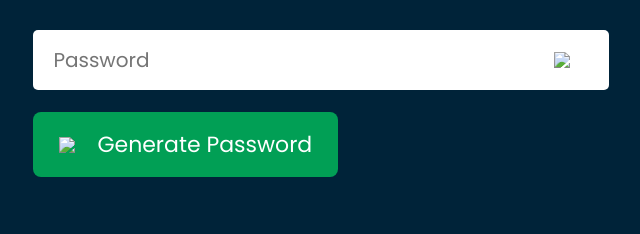
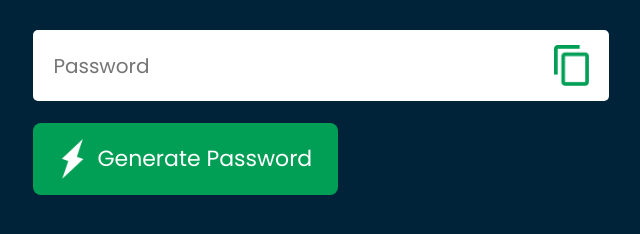
Before and after one commit to SoloCoder820/Random-Password-Generator, a plain HTML site: page index.html in a window 1280 px wide. Shown: the part 232-466 px from the top of the page, without its empty margins (69-709 px from the left). Drawn offline with Linux system fonts and the light colour scheme.

Commit message:
Update index.html

```diff
--- a/index.html
+++ b/index.html
@@ -15,10 +15,10 @@
         <h1>Generate a <br/> <span>Random Password</span></h1>
         <div class="display">
             <input type="text" placeholder="Password" id="password">
-            <img src="images/copy.png"/>
+            <img src="copy.png"/>
         </div>
         <div class="button">
-            <button onclick="createPassword()"><img src="images/generate.png" onclick="copyPassword()"/> Generate Password</button>
+            <button onclick="createPassword()"><img src="generate.png" onclick="copyPassword()"/> Generate Password</button>
         </div>
     </div>
 
```
